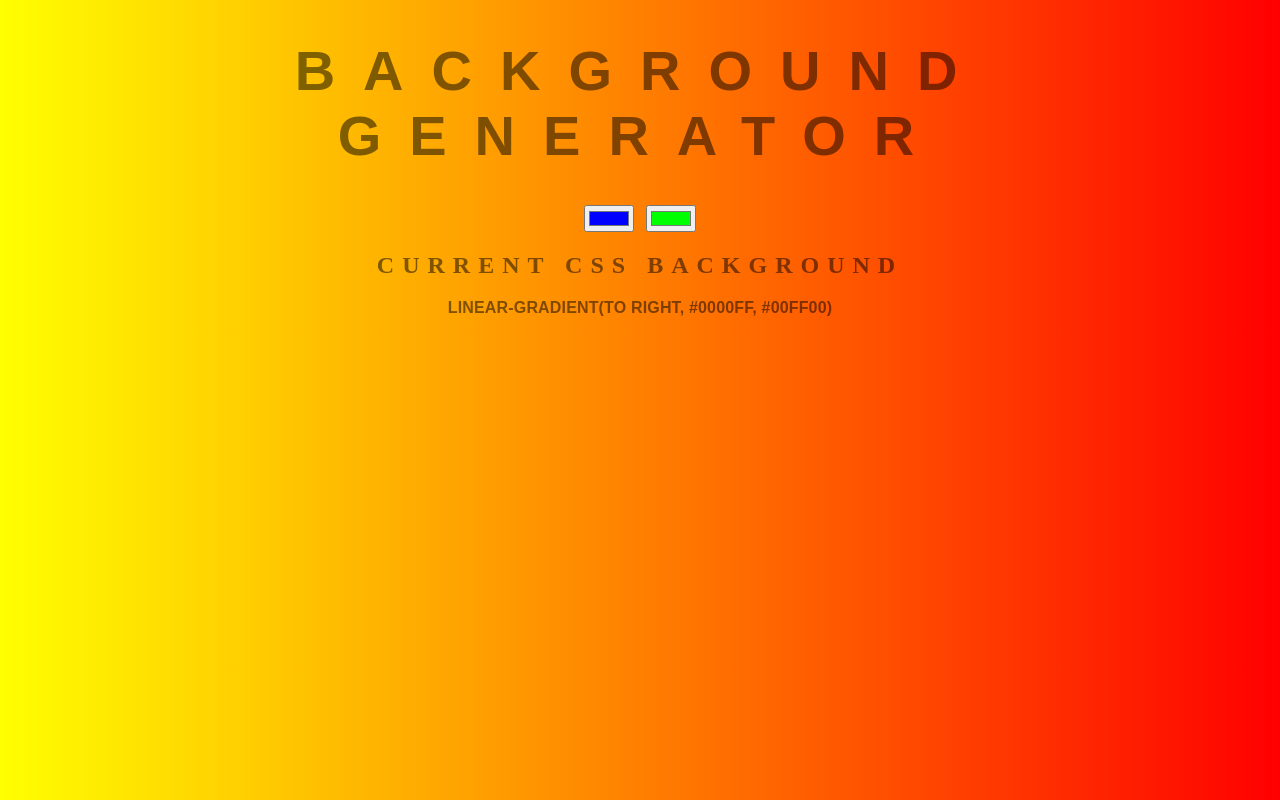
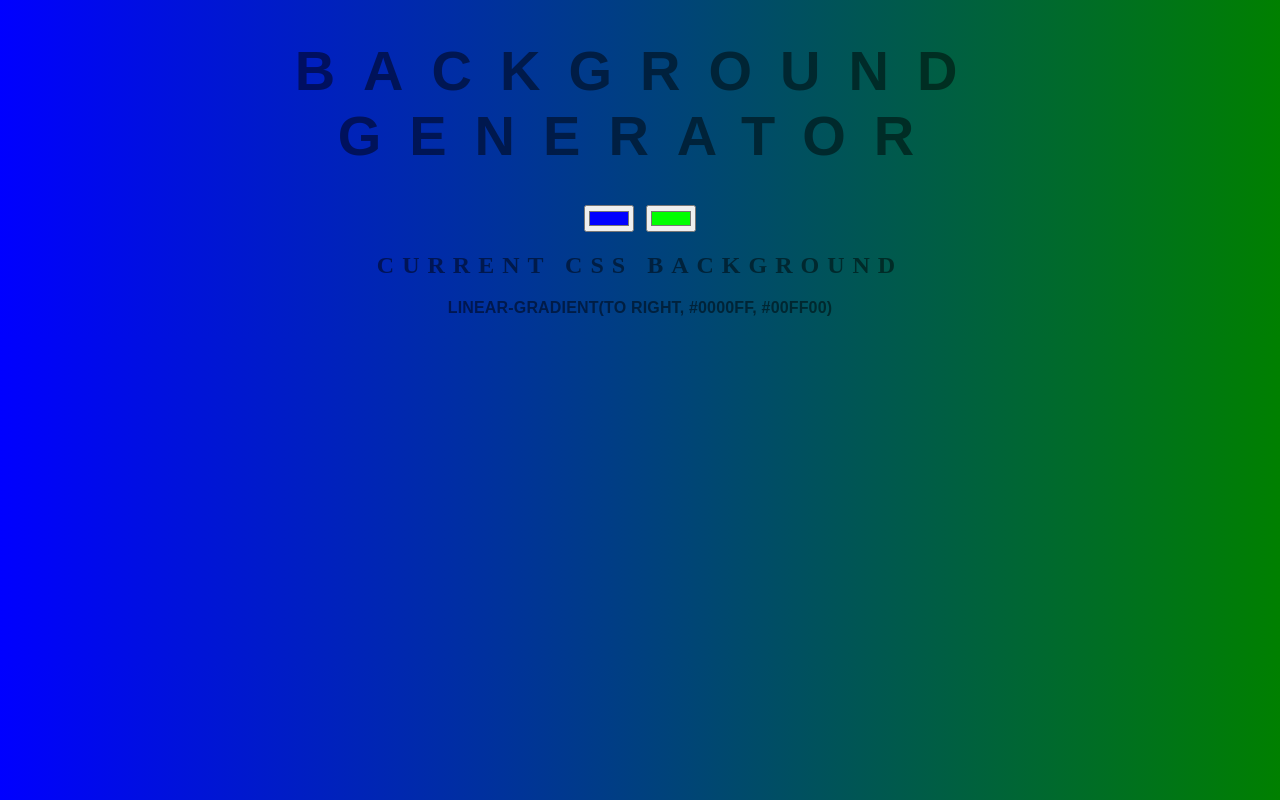
Before and after one commit to MrShanx/background-generator-web, a plain HTML site: page index.html in a window 1280 px wide. Drawn offline with Linux system fonts and the light colour scheme.

Commit message:
Update style.css

```diff
--- a/style.css
+++ b/style.css
@@ -5,7 +5,7 @@ body {
 	text-transform: uppercase;
 	letter-spacing: 0.5em;
 	top: 15%;
-	background: linear-gradient(to right, yellow, red);
+	background: linear-gradient(to right, blue, green);
 }
 
 h1 {
```
